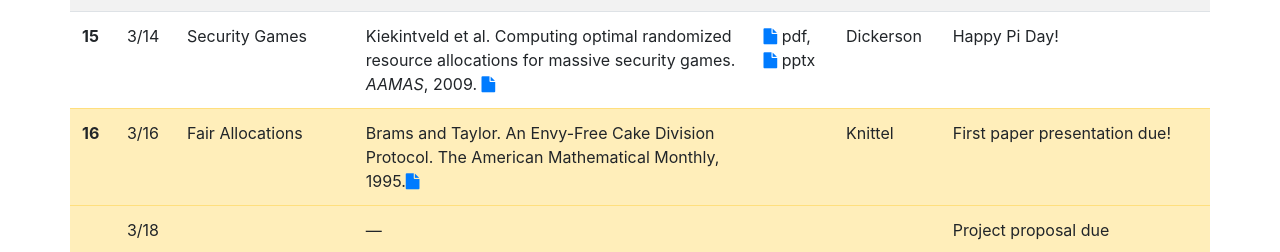
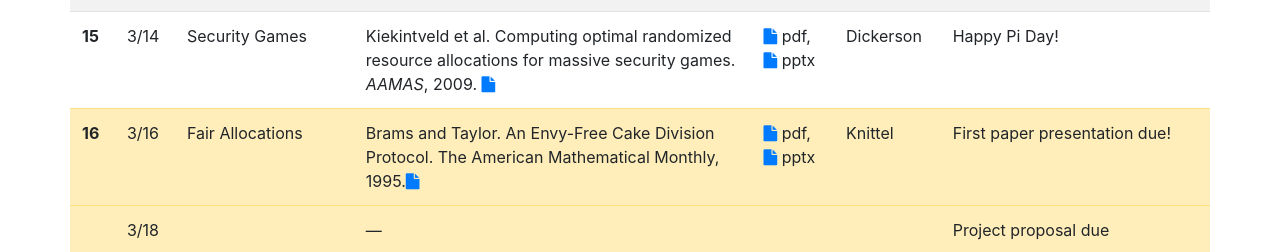
Before and after one commit to mech-design/mech-design.github.io, a plain HTML site: page index.html in a window 1280 px wide. Shown: the part 3811-4063 px from the top of the page. Drawn offline with nearby package versions, Linux system fonts and the light colour scheme; a web font is replaced by a local one.

Commit message:
Added slides for tomorrow

```diff
--- a/index.html
+++ b/index.html
@@ -374,7 +374,7 @@
                             <td>3/16</td>
                             <td>Fair Allocations</td>
                             <td>Brams and Taylor. An Envy-Free Cake Division Protocol. The American Mathematical Monthly, 1995.<a href="files/BT95.pdf"><i class="fa fa-file" aria-hidden="true"></i></a></td>
-                            <td></td>
+                            <td><a href="lecs/cmsc498t_s2022_lec13+14+15_knittel.pdf"><i class="fa fa-file" aria-hidden="true"></i></a> pdf, <a href="lecs/cmsc498t_s2022_lec13+14+15_knittel.pptx"><i class="fa fa-file" aria-hidden="true"></i></a> pptx</td>
                             <td>Knittel</td>
                             <td>First paper presentation due!</td>
                         </tr>
```
